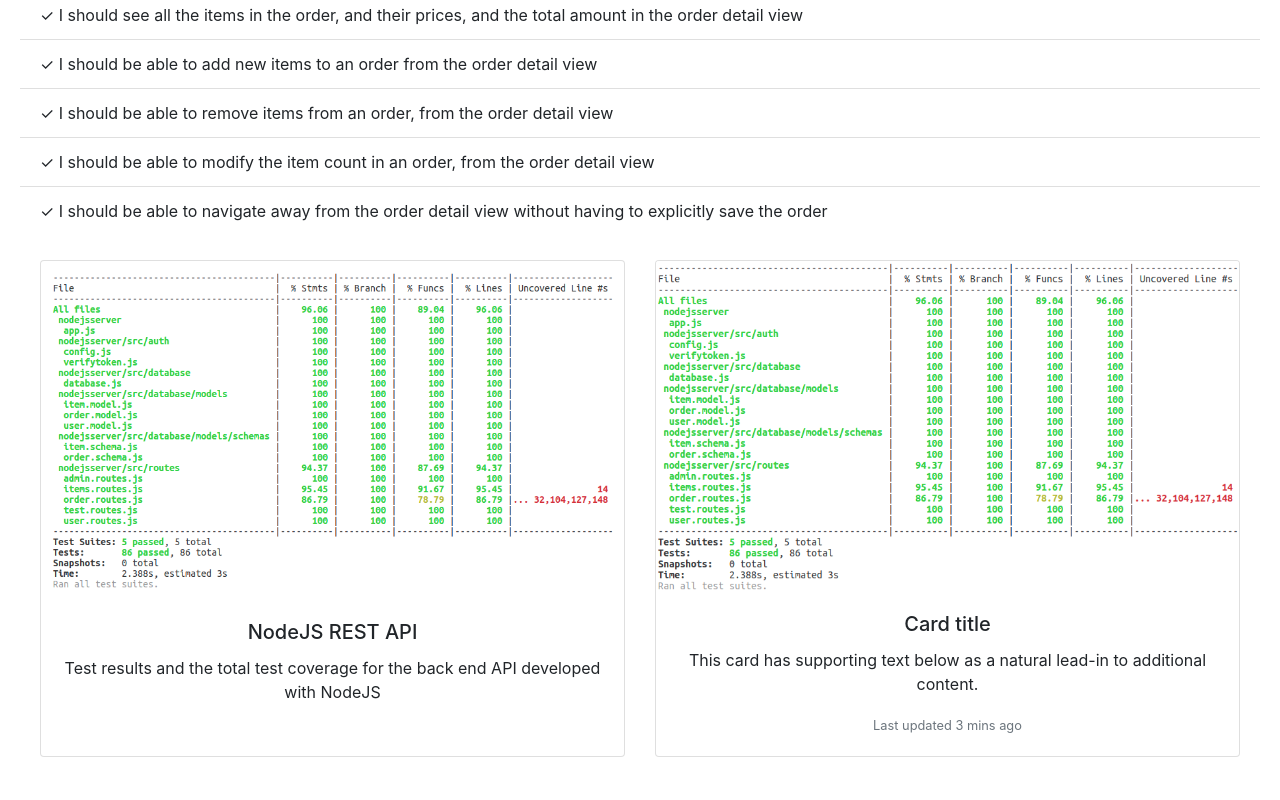
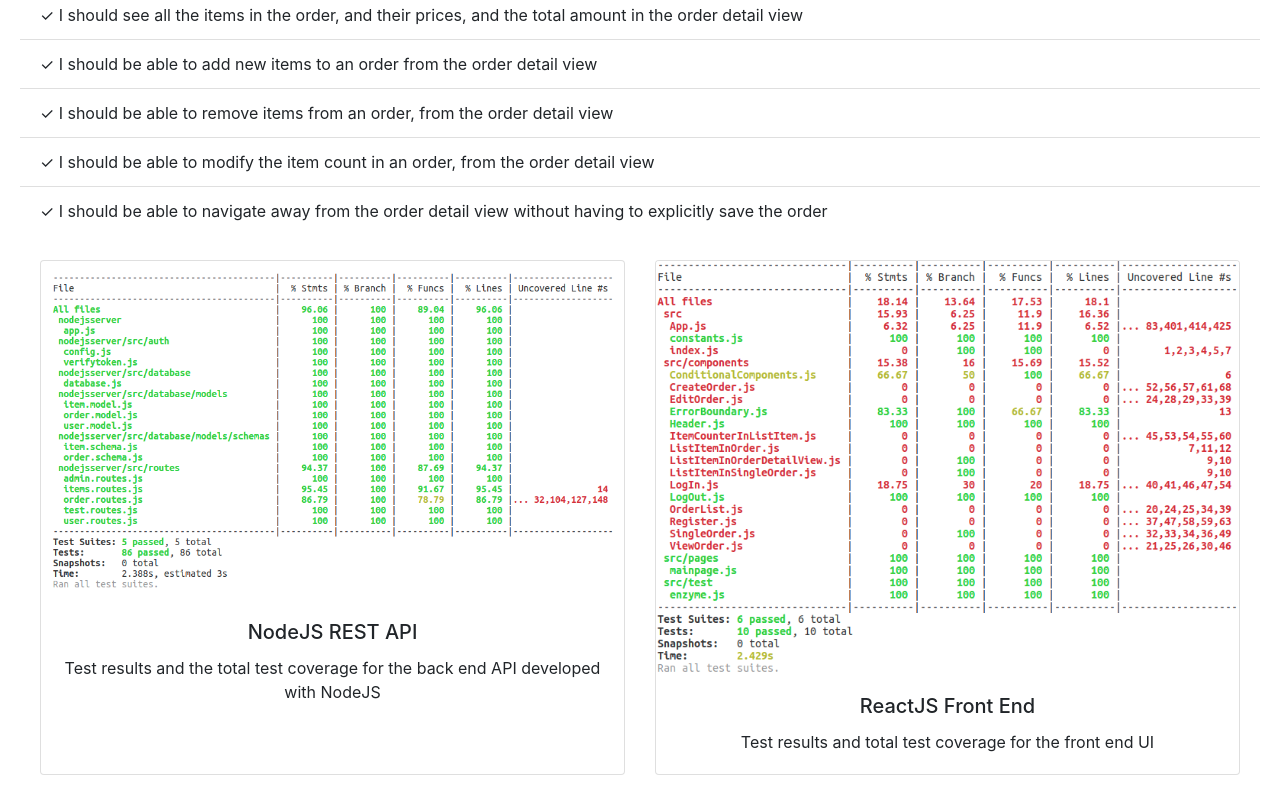
Before and after one commit to Dilu9218/sysco-pos-react-front-end, a React (Create React App) app: page /home in a window 1280 px wide. Shown: the part 761-1561 px from the top of the page. Built offline with nearby package versions, Linux system fonts and the light colour scheme.

Commit message:
added screenshot for test coverage

```diff
--- a/src/pages/mainpage.js
+++ b/src/pages/mainpage.js
@@ -41,11 +41,10 @@
                         </div>
                     </div>
                     <div className="card" style={{ border: '1px solid rgba(0,0,0,.125)' }}>
-                        <img className="card-img-top" src={require('./node_test_results.png')} alt="Card cap" />
+                        <img className="card-img-top" src={require('./react_test_results.png')} alt="Card cap" />
                         <div className="card-body">
-                            <h5 className="card-title">Card title</h5>
-                            <p className="card-text">This card has supporting text below as a natural lead-in to additional content.</p>
-                            <p className="card-text"><small class="text-muted">Last updated 3 mins ago</small></p>
+                            <h5 className="card-title">ReactJS Front End</h5>
+                            <p className="card-text">Test results and total test coverage for the front end UI</p>
                         </div>
                     </div>
                 </div>
```
Also changed, not shown: src/pages/react_test_results.png (added).
